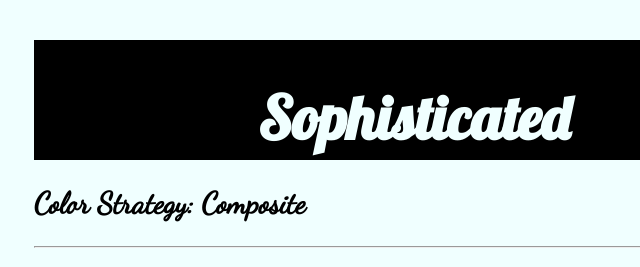
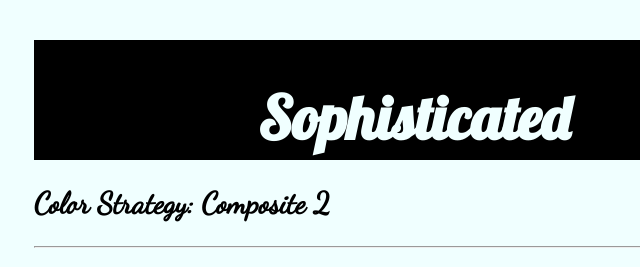
Before and after one commit to archabinx07/Assignment1, a plain HTML site: page index.html in a window 1280 px wide. Shown: the top 267 px of the page, 226-866 px from the left. Drawn offline with Linux system fonts and the light colour scheme.

Commit message:
changed name to version 2

```diff
--- a/index.html
+++ b/index.html
@@ -13,7 +13,7 @@
             <header>
             <h1>Sophisticated</h1>
             </header>
-            <h2>Color Strategy: Composite</h2>
+            <h2>Color Strategy: Composite 2</h2>
             <hr>
             <p>Lorem ipsum dolor sit amet, consectetur adipisicing elit,
                 sed do eiusmod tempor incididunt ut labore et dolore magna
```
